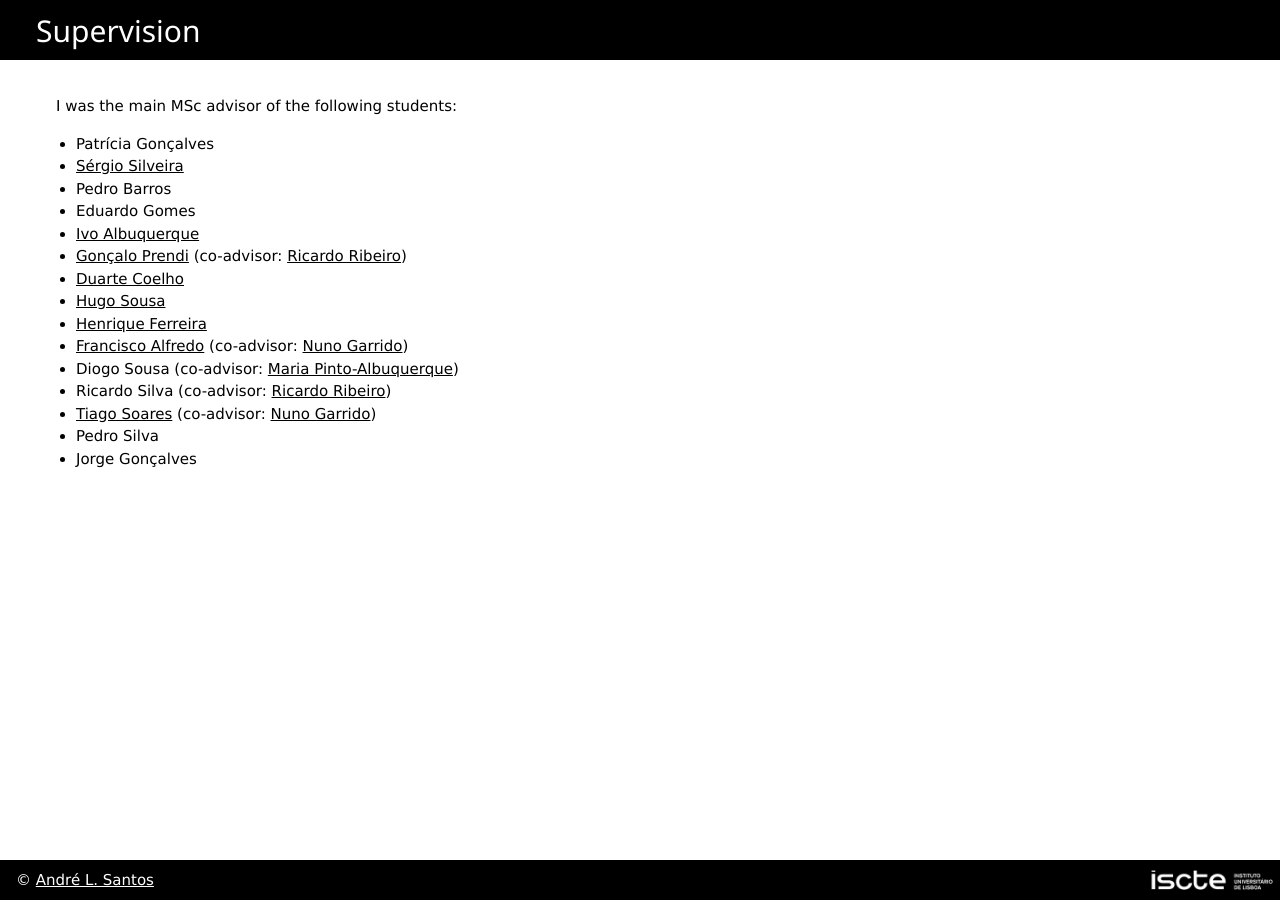
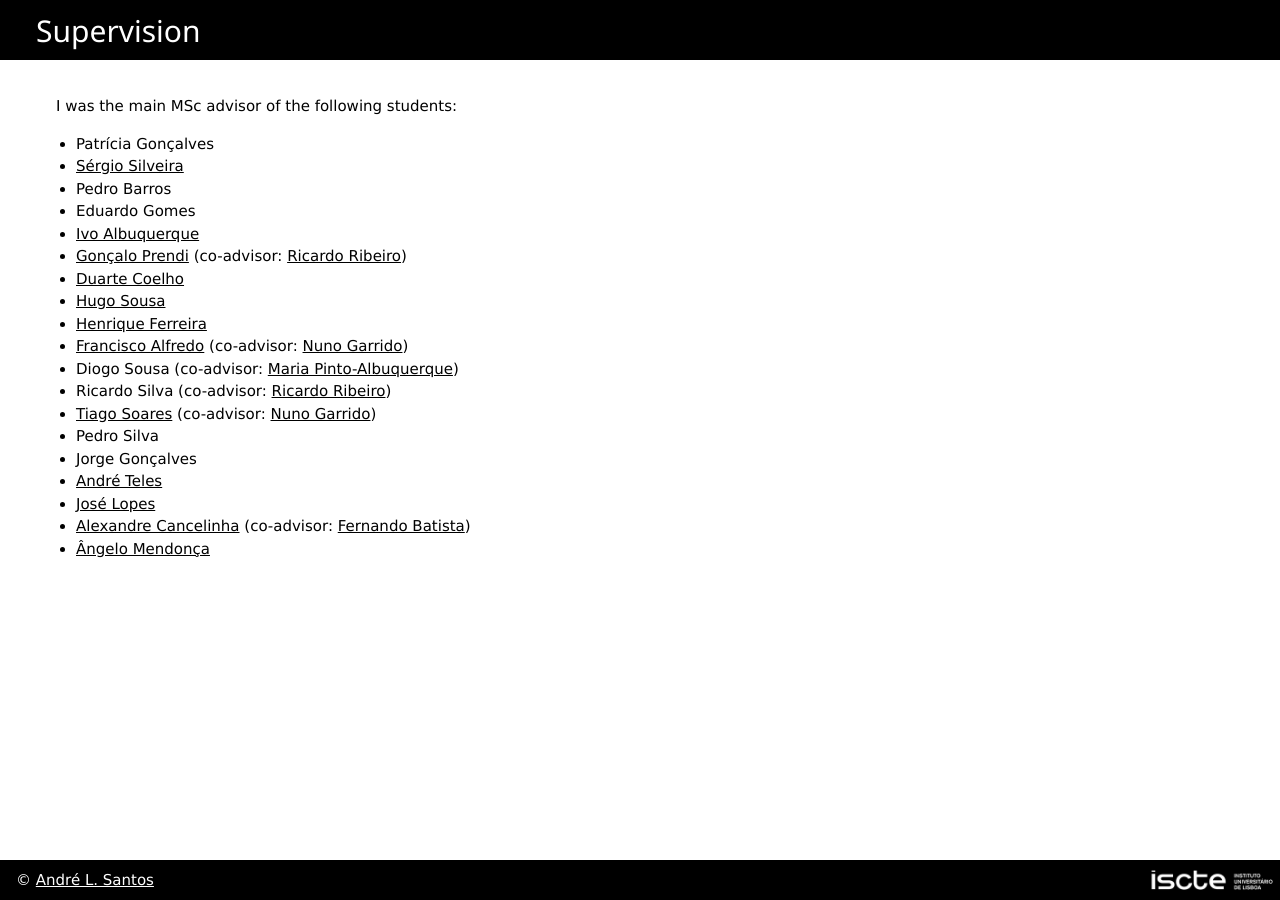
Before and after one commit to andre-santos-pt/andre-santos-pt.github.io, a Jekyll site: the page built from supervision.md, in a window 1280 px wide. Built offline with Jekyll 4.4.1, drawn with Linux system fonts in a browser that asks for light colours.

Commit message:
supervision update

```diff
--- a/supervision.md
+++ b/supervision.md
@@ -10,13 +10,17 @@ I was the main MSc advisor of the following students:
 - Pedro Barros
 - Eduardo Gomes
 - [Ivo Albuquerque](https://www.linkedin.com/in/ivo-albuquerque-a00bb778)
-- [Gonçalo Prendi](https://www.linkedin.com/in/goncaloprendi) (co-advisor: [Ricardo Ribeiro](https://www.hlt.inesc-id.pt/~rdmr/))
+- [Gonçalo Prendi](https://www.linkedin.com/in/goncaloprendi) (co-advisor: [Ricardo Ribeiro](https://ciencia.iscte-iul.pt/authors/ricardo-daniel-santos-faro-marques-ribeiro))
 - [Duarte Coelho](https://www.linkedin.com/in/duarte-coelho-224667ba)
 - [Hugo Sousa](https://www.linkedin.com/in/hugo-sousa-43456928/)
 - [Henrique Ferreira](https://www.linkedin.com/in/henrique-ferreira-b335047a/)
 - [Francisco Alfredo](https://www.linkedin.com/in/francisco-alfredo/) (co-advisor: [Nuno Garrido](https://ciencia.iscte-iul.pt/authors/nuno-miguel-de-figueiredo-garrido/cv))
-- Diogo Sousa (co-advisor: [Maria Pinto-Albuquerque](https://ciencia.iscte-iul.pt/authors/maria-cabral-diogo-pinto-albuquerque/cv))
+- Diogo Sousa (co-advisor: [Maria Pinto-Albuquerque](https://ciencia.iscte-iul.pt/authors/maria-cabral-diogo-pinto-albuquerque))
 - Ricardo Silva (co-advisor: [Ricardo Ribeiro](https://www.hlt.inesc-id.pt/~rdmr/))
-- [Tiago Soares](https://www.linkedin.com/in/tiagofmartinho/) (co-advisor: [Nuno Garrido](https://ciencia.iscte-iul.pt/authors/nuno-miguel-de-figueiredo-garrido/cv))
+- [Tiago Soares](https://www.linkedin.com/in/tiagofmartinho/) (co-advisor: [Nuno Garrido](https://ciencia.iscte-iul.pt/authors/nuno-miguel-de-figueiredo-garrido))
 - Pedro Silva
 - Jorge Gonçalves
+- [André Teles](https://www.linkedin.com/in/andré-teles-4b3973270/)
+- [José Lopes](https://www.linkedin.com/in/jose-fau-lopes/)
+- [Alexandre Cancelinha](https://www.linkedin.com/in/alexandre-cancelinha-9849081a3/) (co-advisor: [Fernando Batista](https://ciencia.iscte-iul.pt/authors/fernando-batista))
+- [Ângelo Mendonça](https://www.linkedin.com/in/ângelo-miguel-de-lima-mendonça-1b657b1b9/)
```
Also changed, not shown: index.md (+4 -2 lines), teaching.md (+7 -2 lines).
